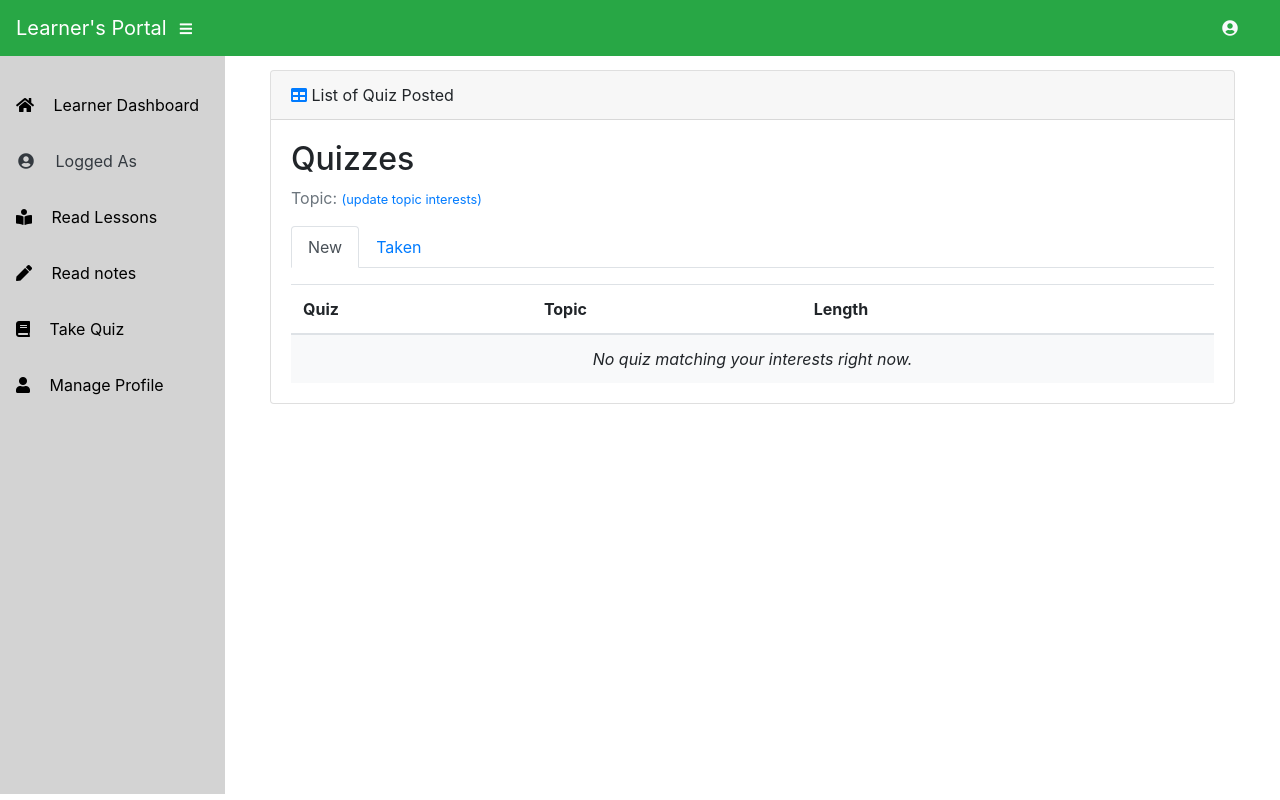
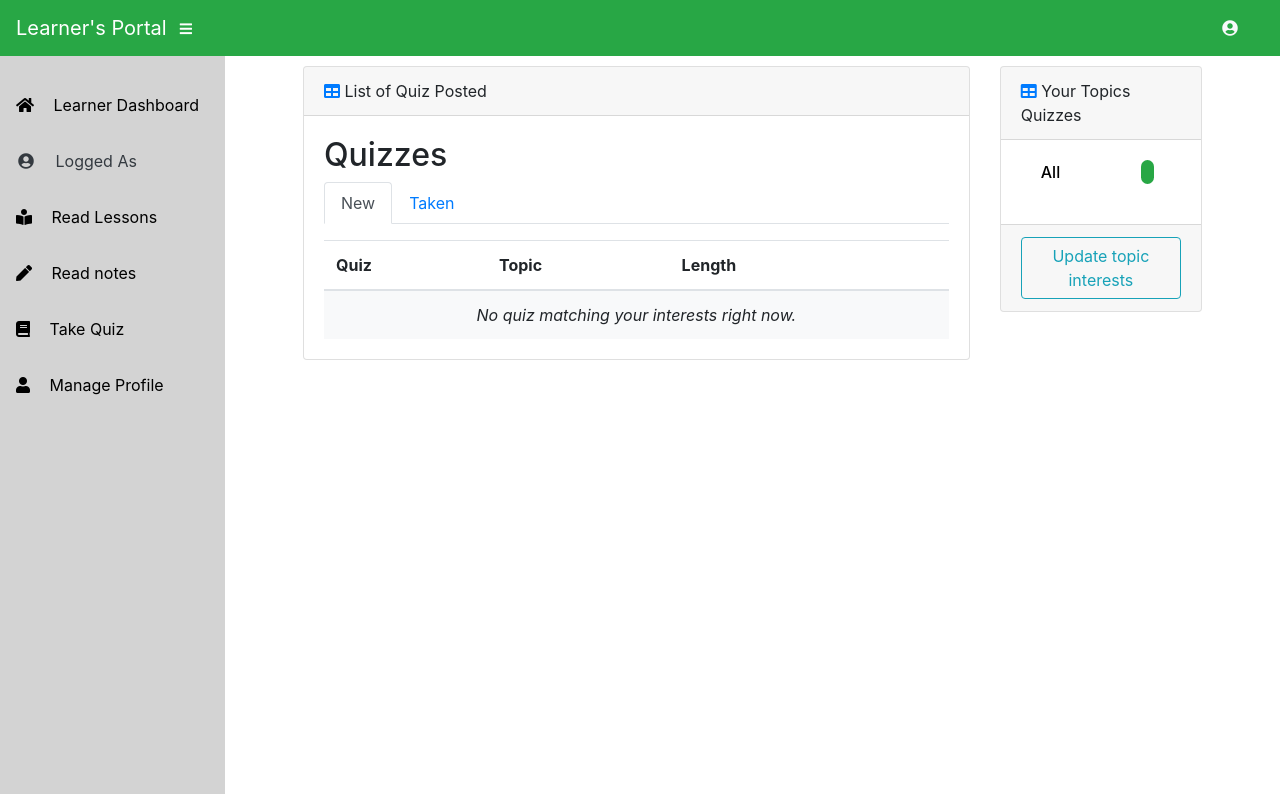
Before and after one commit to KnightDeluxe12/Python-E-Learning-System, a Django app: template elearn/templates/dashboard/learner/quiz_list.html in a window 1280 px wide. Run offline with Django 3.2, Linux system fonts and the light colour scheme; the template is opened without the code that fills it, so the values that code supplies are empty; some libraries are stand-ins or nearby versions.

Commit message:
- Update and make the  dashboard responsive and use DRY method in containing the lessons - new ListView for HomeLearnerListView in home.html - Removed topics  in _header.html - Added breadcrumb navigator in home.html - Polished interests_form.html - Polished list_tutorial.html - Redesign and Added Seperator for quizzes

```diff
--- a/elearn/templates/dashboard/learner/_header.html
+++ b/elearn/templates/dashboard/learner/_header.html
@@ -1,10 +1,6 @@
 
 
 <h2>Quizzes</h2>
-<p class="text-muted">
-  Topic:{% for course in user.learner.interests.all %} {{ course.get_html_badge }}{% endfor %}
-  <a href="{% url 'interests' %}"><small>(update topic interests)</small></a>
-</p>
 
 <ul class="nav nav-tabs mb-3">
   <li class="nav-item">
--- a/elearn/templates/dashboard/learner/quiz_list.html
+++ b/elearn/templates/dashboard/learner/quiz_list.html
@@ -1,15 +1,12 @@
 {% extends 'dashboard/learner/base.html' %}
+{% load static %}
 
 
 {% block body %}
+  <link href="{% static 'css/list_tutorial.css' %}" rel="stylesheet">
   <div class="container-fluid">
-        <div class="row">
-          <div class="col-12 mb-3">
-          <div class="col-12 mb-3">
-
-
-                <div id="content-wrapper" style="padding-top: 20px">
-        <div class="container-fluid">
+     <div class="row mt-3 mx-5">
+         <div class="col-sm-push-4 float-sm-right col-md-9">
                 <div class="card mb-3">
                     <div class="card-header">
                         <i class="fas fa-table text-primary"></i>
@@ -21,8 +18,6 @@
                                 {{ message }}
                             </div>
                         {% endfor %}
-
-
                         {% include 'dashboard/learner/_header.html' with active='new' %}
 
                     <table class="table mb-0">
@@ -52,4 +47,39 @@
                       </tbody>
                     </table>
                     </div>
+                </div>
+         </div>
+         <div class="col-sm-pull-8 float-sm-left col-md-3">
+              <div class="card">
+                <div class="card-header">
+                    <i class="fas fa-table text-primary"></i>
+                    Your Topics Quizzes
+                </div>
+                  <div class="card-body">
+                    <ul class="topics__list" style="padding: 0 0 0 20px">
+                        <li>
+                            <a href="{% url 'lquiz_list' %}" class="active">All
+                                <span class="text-light bg-success" style="margin-right: 27px; padding: 0.075rem 0.4rem; border-radius: 100px;">
+{#                                {{quizzes.count}}#}
+                            </span>
+                            </a>
+                        </li>
+                        {% for course in user.learner.interests.all %}
+                        <li>
+                              <a class="h6" href="{% url 'lquiz_list' %}?q={{course.name}}">{{course.get_html_badge}}
+                                  <span class="text-light bg-success" style="margin-right: 27px; padding: 0.075rem 0.4rem; border-radius: 100px;">
+                                  </span>
+                              </a>
+                        </li>
+                        {% endfor %}
+                    </ul>
+                   </div>
+                    <div class="card-footer text-center">
+                        <a href="{% url 'interests' %}"><button type="button" class="btn btn-outline-info">Update topic interests</button></a>
+                    </div>
+                  </div>
+              </div>
+         </div>
+     </div>
+  </div>
 {% endblock body %}
```
Also changed, not shown: elearn/templates/dashboard/learner/home.html (+9 -9 lines), elearn/templates/dashboard/learner/interests_form.html (+10 -0 lines), elearn/templates/dashboard/learner/list_tutorial.html (+9 -1 lines), elearn/views.py (+33 -13 lines), static/css/MyCourse-style.css (+6 -1 lines). Lines whose indentation alone changed are shown as unchanged.
